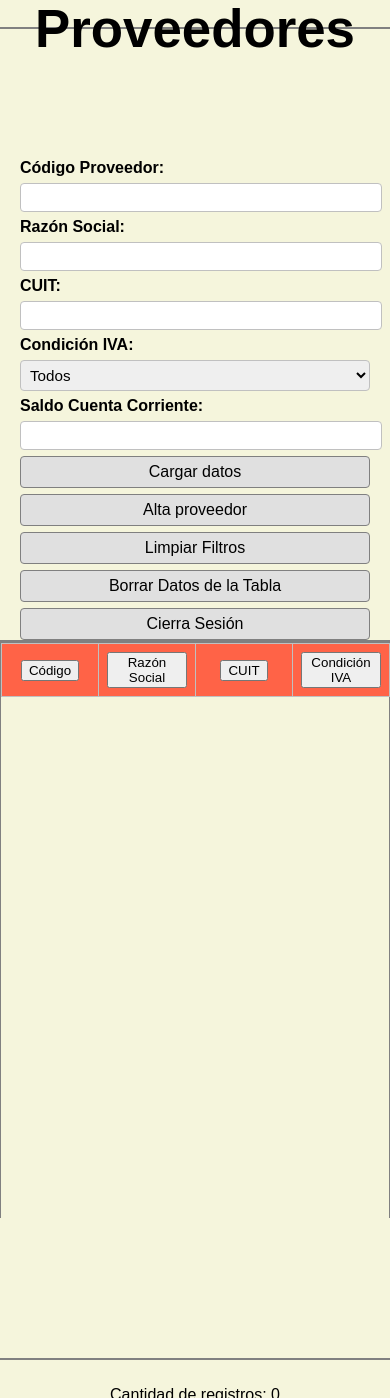
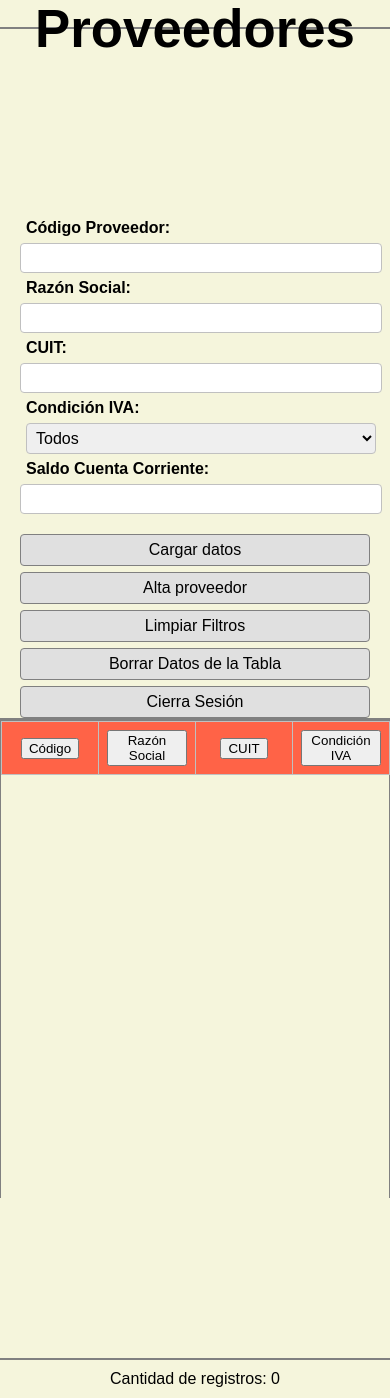
Before and after one commit to NicolasBranca/ProgramacionEnAmbienteDeRedes, a PHP site: page /Php/sesion/app_modulo1/index.php in a window 390 px wide. Shown: the part 31-1429 px from the top of the page. Run offline with PHP 8.4, Linux system fonts and the light colour scheme; a user stored in the database is signed in; data comes from the database, SQL or seed files in the repository; lists and menus that the app fills with data are empty.

Commit message:
ajustes css

```diff
--- a/Php/sesion/app_modulo1/index.php
+++ b/Php/sesion/app_modulo1/index.php
@@ -50,17 +50,33 @@ header h1 {
 
 /* Filtros: todos en una línea y pegados al header */
 .filtros-container {
-    margin-top: 60px; /* justo debajo del header */
+    margin-top: 60px;
     padding: 10px 20px 0 20px;
     background: #F5F5DC;
     display: flex;
-    flex-wrap: nowrap;
+    flex-wrap: wrap;
     align-items: center;
     gap: 10px;
     border-bottom: 2px solid #808080;
     z-index: 5;
     position: relative;
     min-height: 60px;
+}
+
+.filtros-campos {
+    display: flex;
+    flex-wrap: wrap;
+    align-items: center;
+    gap: 10px;
+    width: 100%;
+}
+
+.filtros-botones {
+    display: flex;
+    flex-wrap: wrap;
+    gap: 10px;
+    width: 100%;
+    margin-top: 10px;
 }
 
 .filtros-container label {
@@ -87,7 +103,6 @@ header h1 {
     background: #e0e0e0;
     font-size: 1em;
     cursor: pointer;
-    margin-right: 2px;
     flex: 0 0 auto;
 }
 
@@ -97,9 +112,9 @@ header h1 {
 
 /* Main: menos padding-top para que la tabla suba */
 main {
-    padding-top: 120px; /* header + filtros */
+    padding-top: 140px; /* header + filtros + botones */
     padding-bottom: 60px; /* footer */
-    height: calc(100vh - 120px - 60px);
+    height: calc(100vh - 140px - 60px);
     box-sizing: border-box;
     overflow: hidden;
 }
@@ -107,7 +122,7 @@ main {
 /* Tabla: ajustar wrapper y tbody para que se vea completa */
 .table-wrapper {
     width: 100%;
-    height: calc(100vh - 120px - 60px); /* header + filtros + footer */
+    height: calc(100vh - 140px - 60px); /* header + filtros + botones + footer */
     box-sizing: border-box;
     overflow: auto;
 }
@@ -149,7 +164,7 @@ main {
     display: block;
     width: 100%;
     overflow-y: auto;
-    height: calc(100vh - 120px - 60px - 42px); /* header + filtros + footer + thead aprox */
+    height: calc(100vh - 140px - 60px - 42px); /* header + filtros + botones + footer + thead aprox */
 }
 
 #tablaProveedores thead, #tablaProveedores tfoot {
@@ -179,6 +194,10 @@ footer {
     box-sizing: border-box;
     font-size: 1em;
     left: 0;
+    /* Asegura que el footer esté siempre visible */
+    display: flex;
+    align-items: center;
+    justify-content: center;
 }
 
 .action-button {
@@ -277,23 +296,18 @@ footer {
 }
 
 @media (max-width: 1100px) {
-    .filtros-container {
-        flex-wrap: wrap;
+    .filtros-campos, .filtros-botones {
+        flex-direction: column;
         gap: 6px;
     }
-    .filtros-container input,
-    .filtros-container select {
-        min-width: 60px;
-        font-size: 0.95em;
-    }
     main {
-        padding-top: 120px;
+        padding-top: 180px;
     }
     .table-wrapper {
-        height: calc(100vh - 120px - 60px);
+        height: calc(100vh - 180px - 60px);
     }
     #tablaProveedores tbody {
-        height: calc(100vh - 120px - 60px - 42px);
+        height: calc(100vh - 180px - 60px - 42px);
     }
 }
 
@@ -302,6 +316,11 @@ footer {
         flex-direction: column;
         align-items: stretch;
         flex-wrap: wrap;
+    }
+    .filtros-campos, .filtros-botones {
+        flex-direction: column;
+        gap: 6px;
+        width: 100%;
     }
     .filtros-container label,
     .filtros-container input,
@@ -346,6 +365,7 @@ footer {
 <main>
     <!-- Filtros adaptados a proveedores -->
     <div class="filtros-container">
+        <div class="filtros-campos">
             <label for="CodProveedorFiltro">Código Proveedor:</label>
             <input type="text" id="CodProveedorFiltro" name="CodProveedorFiltro">
 
@@ -362,12 +382,14 @@ footer {
 
             <label for="SaldoCuentaCorrienteFiltro">Saldo Cuenta Corriente:</label>
             <input type="number" id="SaldoCuentaCorrienteFiltro" name="SaldoCuentaCorrienteFiltro">
-
+        </div>
+        <div class="filtros-botones">
             <button id="cargarDatos">Cargar datos</button>
             <button id="altaDato" class="btn">Alta proveedor</button>
             <button id="limpiarFiltros" class="btn btn-secondary">Limpiar Filtros</button>
             <button id="borrarTabla" class="btn btn-danger">Borrar Datos de la Tabla</button>
             <button id="btCierraSesion">Cierra Sesión</button>
+        </div>
     </div>
     <div class="table-wrapper">
         <table id="tablaProveedores" border="1">
```
Lines whose indentation alone changed are shown as unchanged.
